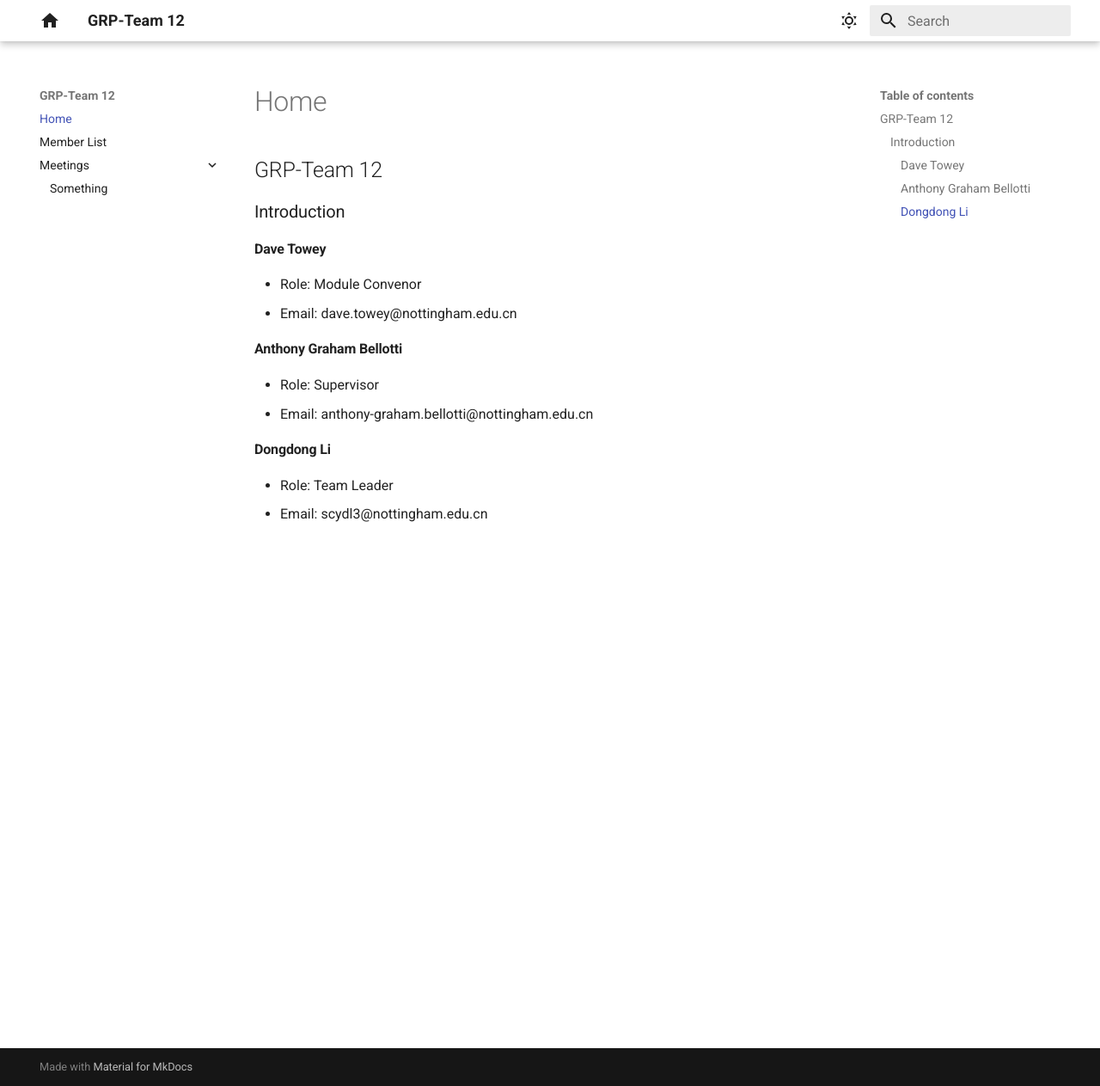
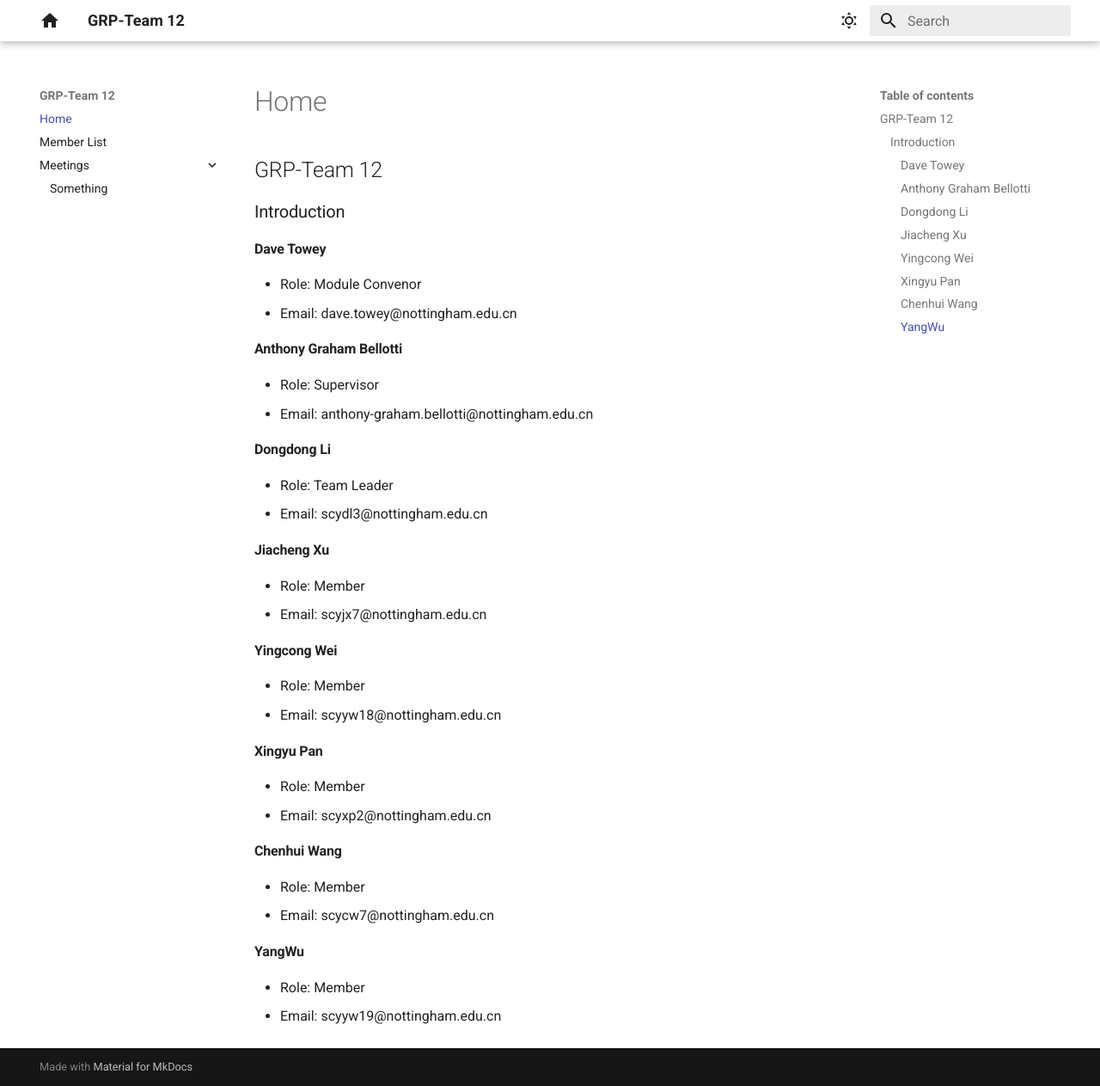
Before and after one commit to pxy041125/grpteam12.github.io, an MkDocs documentation site: the page built from docs/index.md, in a window 1280 px wide and 1263 px high. Shown: the whole window at 86% size. Built offline with MkDocs 1.6.1 and Material for MkDocs 9.7.7, drawn with Linux system fonts in a browser that asks for light colours.

Commit message:
Update index.md

```diff
--- a/docs/index.md
+++ b/docs/index.md
@@ -13,3 +13,23 @@
 #### Dongdong Li
 - Role: Team Leader
 - Email: scydl3@nottingham.edu.cn
+
+#### Jiacheng Xu
+- Role: Member
+- Email: scyjx7@nottingham.edu.cn
+
+#### Yingcong Wei
+- Role: Member
+- Email: scyyw18@nottingham.edu.cn
+
+#### Xingyu Pan
+- Role: Member
+- Email: scyxp2@nottingham.edu.cn
+
+#### Chenhui Wang
+- Role: Member
+- Email: scycw7@nottingham.edu.cn
+
+#### YangWu
+- Role: Member
+- Email: scyyw19@nottingham.edu.cn
```
